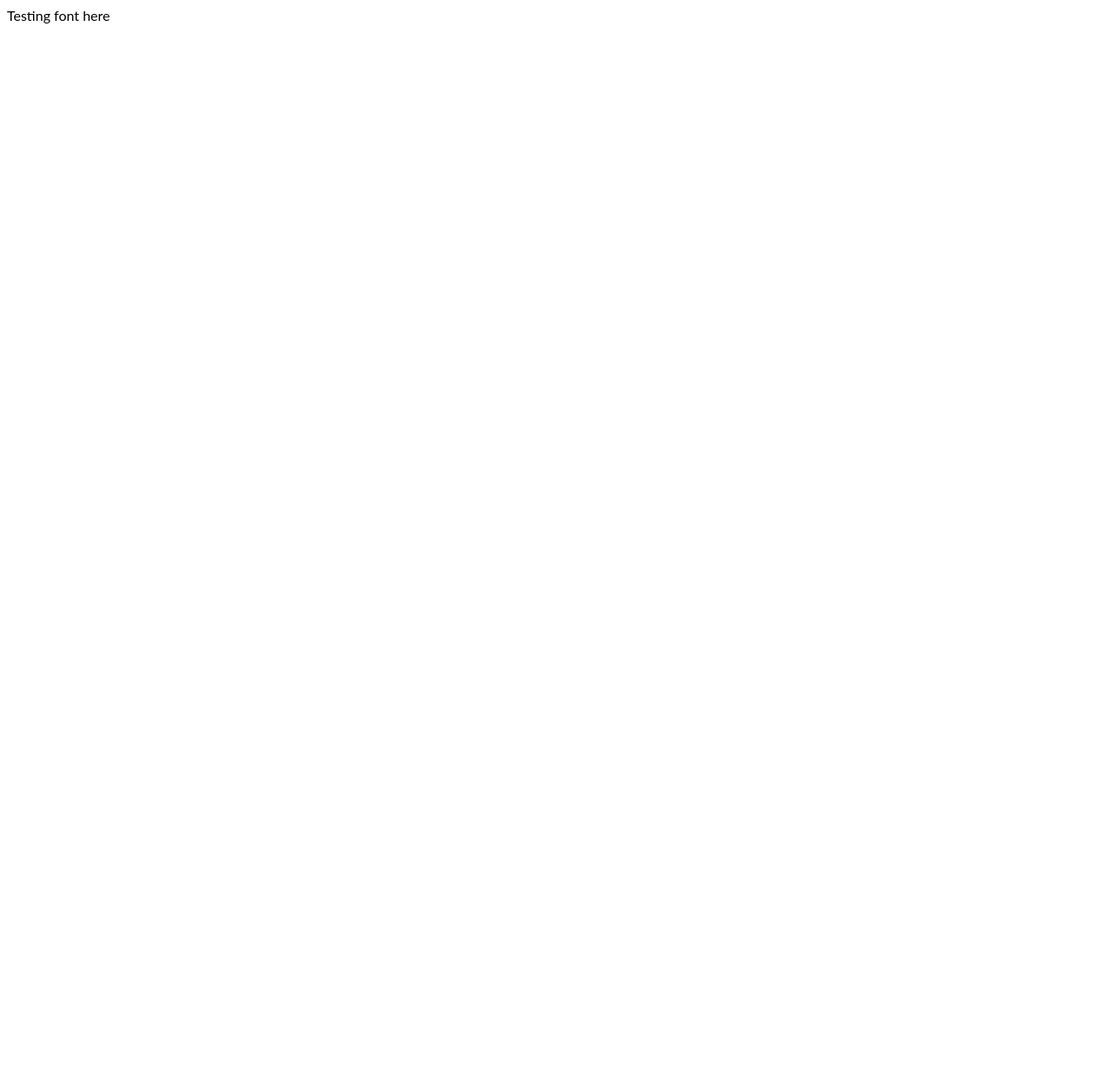
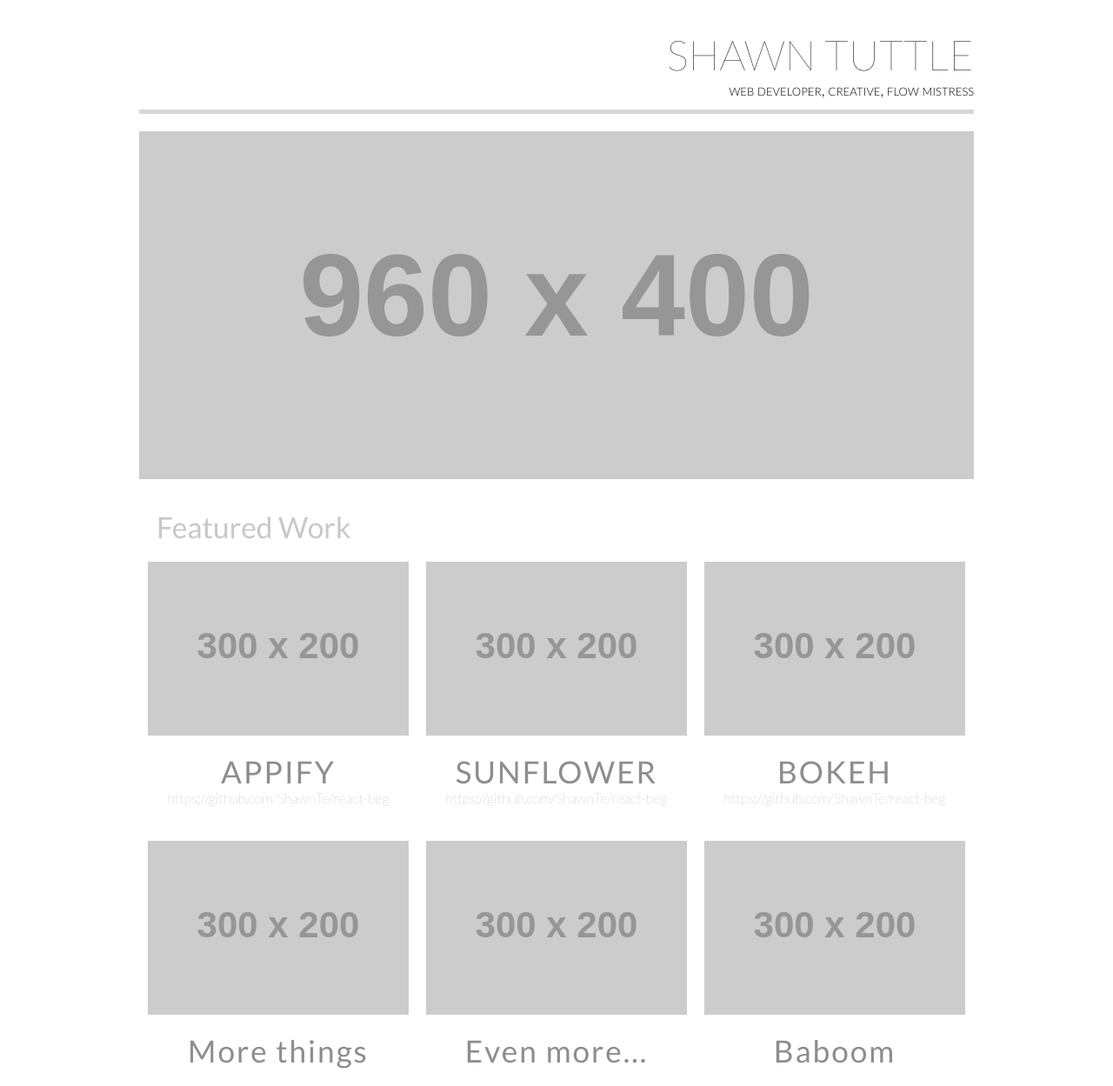
Before and after one commit to ShawnTe/portfolio-site, a plain HTML site: page framework/test.html in a window 1280 px wide. Shown: the whole page at 87% size. Before the commit the page ends 800 px from the top, so only its background shows below. Drawn offline with Linux system fonts and the light colour scheme; placeholder pictures from the web are drawn by us.

Commit message:
Add grid framework, image placeholders, and basic framework text

```diff
--- a/framework/test.html
+++ b/framework/test.html
@@ -2,12 +2,83 @@
 <html>
 <head>
   <meta charset="utf-8">
-    <!-- to increase view consistency across browsers -->
+  <title>Shawn Tuttle</title>
   <link rel="stylesheet" src="//normalize-css.googlecode.com/svn/trunk/normalize.css">
-    <link type="text/css" rel="stylesheet" href="css/main.css">
-    <title></title>
+  <link rel="stylesheet" href="css/main.css">
+  <link href="https://fonts.googleapis.com/css?family=Raleway:300,400,700" rel="stylesheet">
+  <link href="https://fonts.googleapis.com/css?family=Lato:100,300,400" rel="stylesheet">
 </head>
 <body>
-    <p>Testing font here</p>
+  <div class="grid">
+    <div class="row bottom-border">
+      <div class="col-6"></div>
+      <div class="col-6">
+        <h1 class=right>SHAWN TUTTLE</h1>
+        <h4 class="right">web developer, creative, flow mistress</h4>
+      </div>
+
+
+    </div>
+    <div class="row">
+      <div class="col-12">
+        <img src="http://placehold.it/960x400">
+      </div>
+    </div>
+    <div class="row">
+      <div class="col-6">
+        <h2>Featured Work</h2>
+      </div>
+      <div class="col-6"></div>
+    </div>
+    <div class="row">
+      <div class="col-4">
+        <img src="http://placehold.it/300x200">
+      </div>
+      <div class="col-4">
+        <img src="http://placehold.it/300x200">
+      </div>
+      <div class="col-4">
+        <img src="http://placehold.it/300x200">
+      </div>
+    </div>
+    <div class="row">
+      <div class="col-4 center">
+        <h3>APPIFY</h3>
+        <p><a href="https://github.com/ShawnTe/react-beg-guide">https://github.com/ShawnTe/react-beg</a></p>
+      </div>
+      <div class="col-4 center">
+        <h3>SUNFLOWER</h3>
+        <p><a href="https://github.com/ShawnTe/react-beg-guide">https://github.com/ShawnTe/react-beg</a></p>
+
+      </div>
+      <div class="col-4 center">
+        <h3>BOKEH</h3>
+        <p><a href="https://github.com/ShawnTe/react-beg-guide">https://github.com/ShawnTe/react-beg</a></p>
+
+      </div>
+    </div>
+    <div class="row">
+      <div class="col-4">
+        <img src="http://placehold.it/300x200">
+      </div>
+      <div class="col-4">
+        <img src="http://placehold.it/300x200">
+      </div>
+      <div class="col-4">
+        <img src="http://placehold.it/300x200">
+      </div>
+    </div>
+    <div class="row">
+      <div class="col-4 center">
+        <h3>More things</h3>
+      </div>
+      <div class="col-4 center">
+        <h3>Even more...</h3>
+      </div>
+      <div class="col-4 center">
+        <h3>Baboom</h3>
+      </div>
+    </div>
+  </div>
 </body>
 </html>
```
Lines whose indentation alone changed are shown as unchanged.
